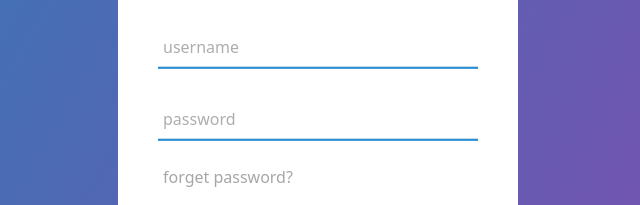
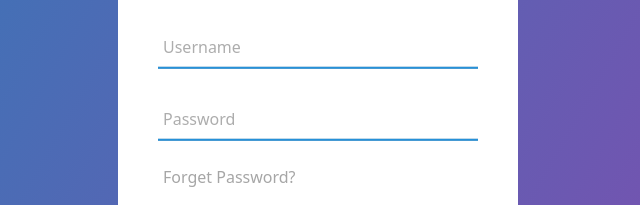
Before and after one commit to Tonystark121/Git_Tutorial, a plain HTML site: page login_page.html in a window 1280 px wide. Shown: the part 273-478 px from the top of the page, 322-962 px from the left. Drawn offline with Linux system fonts and the light colour scheme.

Commit message:
new changes added

```diff
--- a/login_page.html
+++ b/login_page.html
@@ -18,15 +18,15 @@
             <div class="txt_field">
                 <span></span>
                 <input type="text" name="" value="" required>
-                <label for="username">username</label>
+                <label for="username">Username</label>
             </div>
 
             <div class="txt_field">
                 <span></span>
                 <input type="password" name="" value="" required>
-                <label for="password">password</label>
+                <label for="password">Password</label>
             </div>
-            <div class="forget">forget password?</div>
+            <div class="forget">Forget Password?</div>
             <input type="submit" value="Login" class="enter">
             <div class="signup">
                 Not a Member? <a href="#">sign up</a>
```
